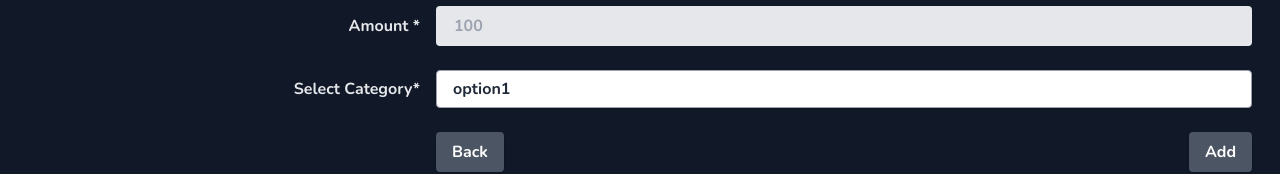
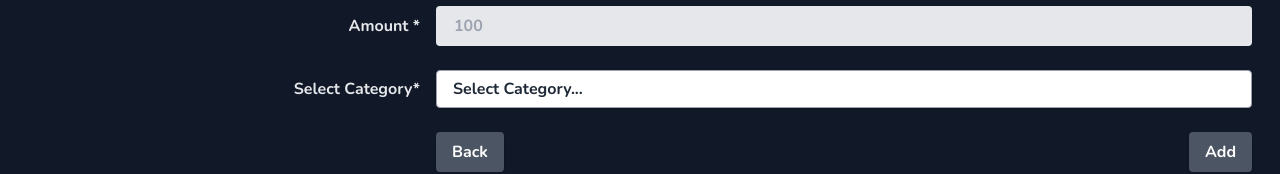
Before and after one commit to DivyanjaliSoni/expenzo, a Next.js app: page /expense in a window 1280 px wide. Shown: the part 169-343 px from the top of the page. Built offline with nearby package versions, Linux system fonts and the light colour scheme.

Commit message:
fixed some minor issues

```diff
--- a/src/app/budget/page.jsx
+++ b/src/app/budget/page.jsx
@@ -29,14 +29,14 @@ const Budget = () => {
 
   return (
     <>
-      <section className=" min-h-[88.9vh] dark:bg-gray-900 text-white py-10 px-5 ">
+      <section className=" min-h-[88.9vh] dark:bg-gray-900 py-10 px-5 ">
         <div className="pb-5">
-          <h1 className="text-2xl font-bold pb-5">Add Budget</h1>
+          <h1 className="text-2xl font-bold pb-5  text-gray-800 dark:text-gray-100">Add Budget</h1>
 
           <div className="md:flex md:items-center mb-6">
             <div className="md:w-1/3">
               <label
-                className="block text-gray-200 font-bold md:text-right mb-1 md:mb-0 pr-4"
+                className="block dark:text-gray-200 text-gray-500 font-bold md:text-right mb-1 md:mb-0 pr-4"
                 htmlFor="inline-password"
               >
                 Amount<span>*</span>
@@ -56,7 +56,7 @@ const Budget = () => {
           <div className="md:flex md:items-center mb-6">
             <div className="md:w-1/3">
               <label
-                className="block text-gray-200 font-bold md:text-right mb-1 md:mb-0 pr-4"
+                className="block dark:text-gray-200 text-gray-500 font-bold md:text-right mb-1 md:mb-0 pr-4"
                 htmlFor="inline-password"
               >
                 Category<span>*</span>
@@ -76,7 +76,7 @@ const Budget = () => {
           <div className="md:flex md:items-center mb-6">
             <div className="md:w-1/3">
               <label
-                className="block text-gray-200 font-bold md:text-right mb-1 md:mb-0 pr-4"
+                className="block dark:text-gray-200 text-gray-500 font-bold md:text-right mb-1 md:mb-0 pr-4"
                 htmlFor="inline-full-name"
               >
                 Label
@@ -127,7 +127,7 @@ const Budget = () => {
                     <td>Actions</td>
                   </tr>
                 </thead>
-                <tbody>
+                <tbody className="dark:text-white text-gray-800">
                   {budget &&
                     budget.map((bud, index) => (
                       <tr className="my-2" key={index}>
@@ -135,7 +135,7 @@ const Budget = () => {
                         <td>{bud.amount}</td>
                         <td>{bud.category}</td>
                         <td>
-                          <div className="flex gap-4 text-2xl items-center">
+                          <div className="flex gap-4 text-2xl items-center justify-center">
                             <MdDeleteOutline className="text-red-700 cursor-pointer" />
                             <FaRegEdit className="text-gray-500 cursor-pointer" />
                           </div>
--- a/src/app/expense/page.jsx
+++ b/src/app/expense/page.jsx
@@ -82,36 +82,15 @@ const Expense = () => {
               onChange={(e) => setNewCategory(e.target.value)}
               className="block appearance-none w-full text-gray-800 font-bold bg-white border border-gray-400 hover:border-gray-500 px-4 py-2 pr-8 rounded shadow leading-tight focus:outline-none focus:shadow-outline"
             >
-              {budget &&
-                budget.map((bud, index) => (
-                  <option key={index}>{bud.category}</option>
-                ))}
-              <option value="">option1</option>
-              <option>Other</option>
+              <option selected>Select Category...</option>
+              <option value="other">Other</option>
+              {budget.map((bud, index) => (
+              <option key={index} value={bud.category}>
+                {bud.category}
+              </option>
+              ))}
             </select>
           </div>
-          {/* {newCategory == "Other" && (
-            <div className="md:flex md:items-center mb-6">
-              <div className="md:w-1/3">
-                <label
-                  className="block text-gray-200 font-bold md:text-right mb-1 md:mb-0 pr-4"
-                  htmlFor="inline-password"
-                >
-                  Define Category <span>*</span>
-                </label>
-              </div>
-              <div className="md:w-2/3">
-                <input
-                  className="bg-gray-200 text-gray-800 font-bold appearance-none border-2 border-gray-200 rounded w-full py-2 px-4 leading-tight focus:outline-none focus:bg-white focus:border-gray-600"
-                  id="inline-password"
-                  type="text"
-                  placeholder="100"
-                  value={newCategory}
-                  onChange={(e) => setNewCategory(e.target.value)}
-                />
-              </div>
-            </div>
-          )} */}
         </div>
         <div className="md:flex md:items-center">
           <div className="md:w-1/3"></div>
--- a/src/app/income/page.jsx
+++ b/src/app/income/page.jsx
@@ -13,9 +13,8 @@ const Income = () => {
   const [newAmount, setNewAmount] = useState("");
 
   const handleUpdateIncome = () => {
-    console.log("result", newSource, newAmount);
     dispatch(updateIncome({ source: newSource, amount: newAmount }));
-    router.push('/');
+    router.push("/");
   };
   return (
     <section className="dark:bg-gray-900 px-2 min-h-[88vh] text-white">
@@ -23,7 +22,7 @@ const Income = () => {
         <div className="md:flex md:items-center mb-6">
           <div className="md:w-1/3">
             <label
-              className="block text-gray-200 font-bold md:text-right mb-1 md:mb-0 pr-4"
+              className="block dark:text-gray-200 text-gray-500 font-bold md:text-right mb-1 md:mb-0 pr-4"
               htmlFor="inline-full-name"
             >
               Source
@@ -34,7 +33,7 @@ const Income = () => {
               className="bg-gray-200 appearance-none border-2 border-gray-200 rounded w-full py-2 px-4 text-gray-700 leading-tight focus:outline-none focus:bg-white focus:border-gray-600"
               id="inline-full-name"
               type="text"
-              placeholder="Baap ka maal"
+              placeholder="e.g. Baap ka maal"
               value={newSource}
               onChange={(e) => setNewSource(e.target.value)}
             />
@@ -43,7 +42,7 @@ const Income = () => {
         <div className="md:flex md:items-center mb-6">
           <div className="md:w-1/3">
             <label
-              className="block text-gray-200 font-bold md:text-right mb-1 md:mb-0 pr-4"
+              className="block dark:text-gray-200 text-gray-500 font-bold md:text-right mb-1 md:mb-0 pr-4"
               htmlFor="inline-password"
             >
               Amount
@@ -54,7 +53,7 @@ const Income = () => {
               className="bg-gray-200 appearance-none border-2 border-gray-200 rounded w-full py-2 px-4 text-gray-700 leading-tight focus:outline-none focus:bg-white focus:border-gray-600"
               id="inline-password"
               type="text"
-              placeholder="100"
+              placeholder="e.g. 100"
               value={newAmount}
               onChange={(e) => setNewAmount(e.target.value)}
             />
@@ -64,6 +63,7 @@ const Income = () => {
           <div className="md:w-1/3"></div>
           <div className="md:w-2/3 flex justify-between">
             <button
+              onClick={() => router.push("/")}
               className="shadow bg-gray-600 hover:bg-gray-500 focus:shadow-outline focus:outline-none text-white font-bold py-2 px-4 rounded"
               type="button"
             >
--- a/src/app/page.jsx
+++ b/src/app/page.jsx
@@ -9,7 +9,6 @@ export default function Home() {
   const income = useSelector((state) => state.income);
   const budget = useSelector((state) => state.budget.items);
   const expense = useSelector((state) => state.expense.items);
-  console.log("income", income);
   return (
     <section className="px-5 dark:bg-gray-900 min-h-[89vh] text-gray-800 dark:text-gray-100">
       <div className="py-10 flex flex-col gap-y-5 justify-center">
@@ -65,7 +64,7 @@ export default function Home() {
                         <td>{index+1}.</td>
                         <td>{exp.label}</td>
                         <td>{exp.amount}</td>
-                        <td>{exp.food}</td>
+                        <td>{exp.category}</td>
                         <td>
                           <div className="flex gap-4 text-2xl items-center">
                             <MdDeleteOutline className="text-red-700 cursor-pointer" />
```
